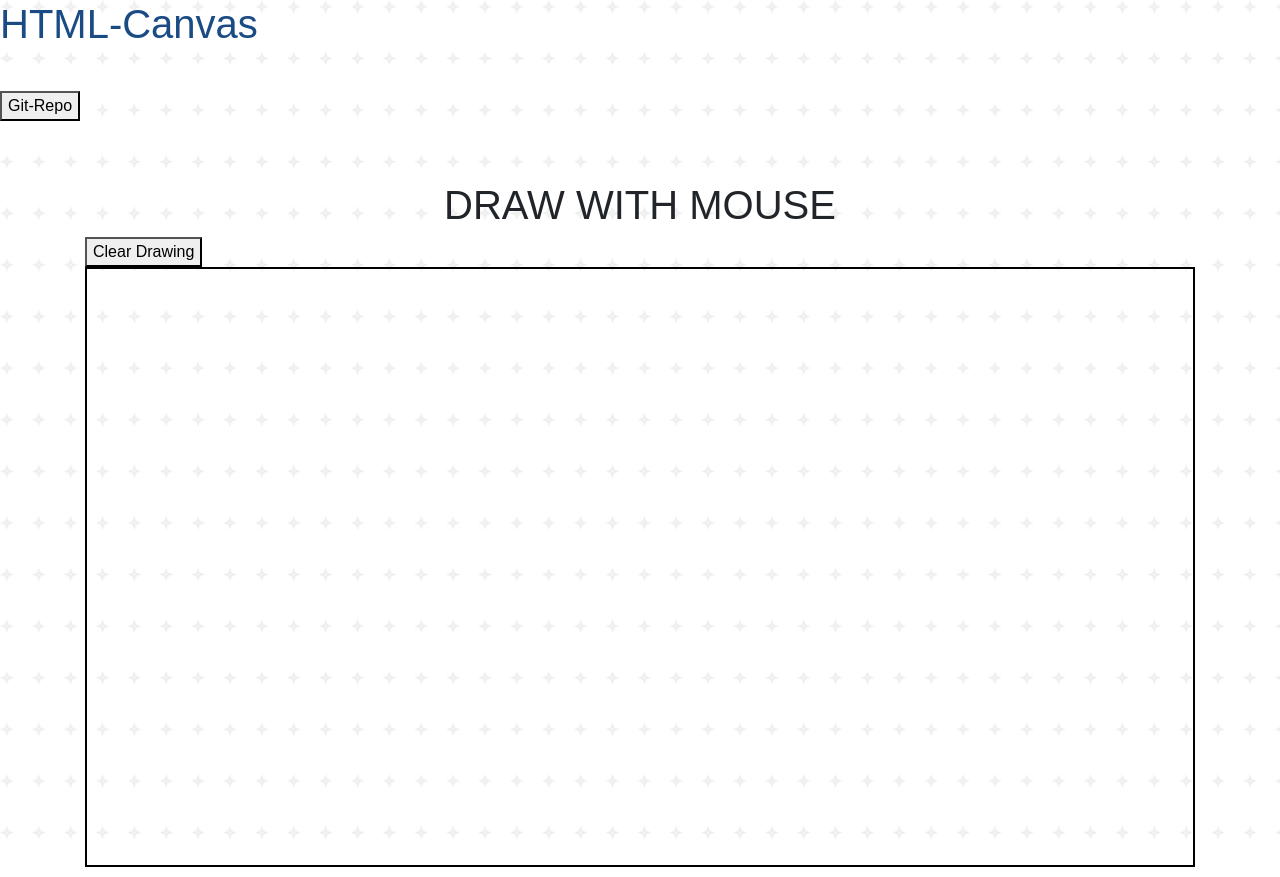
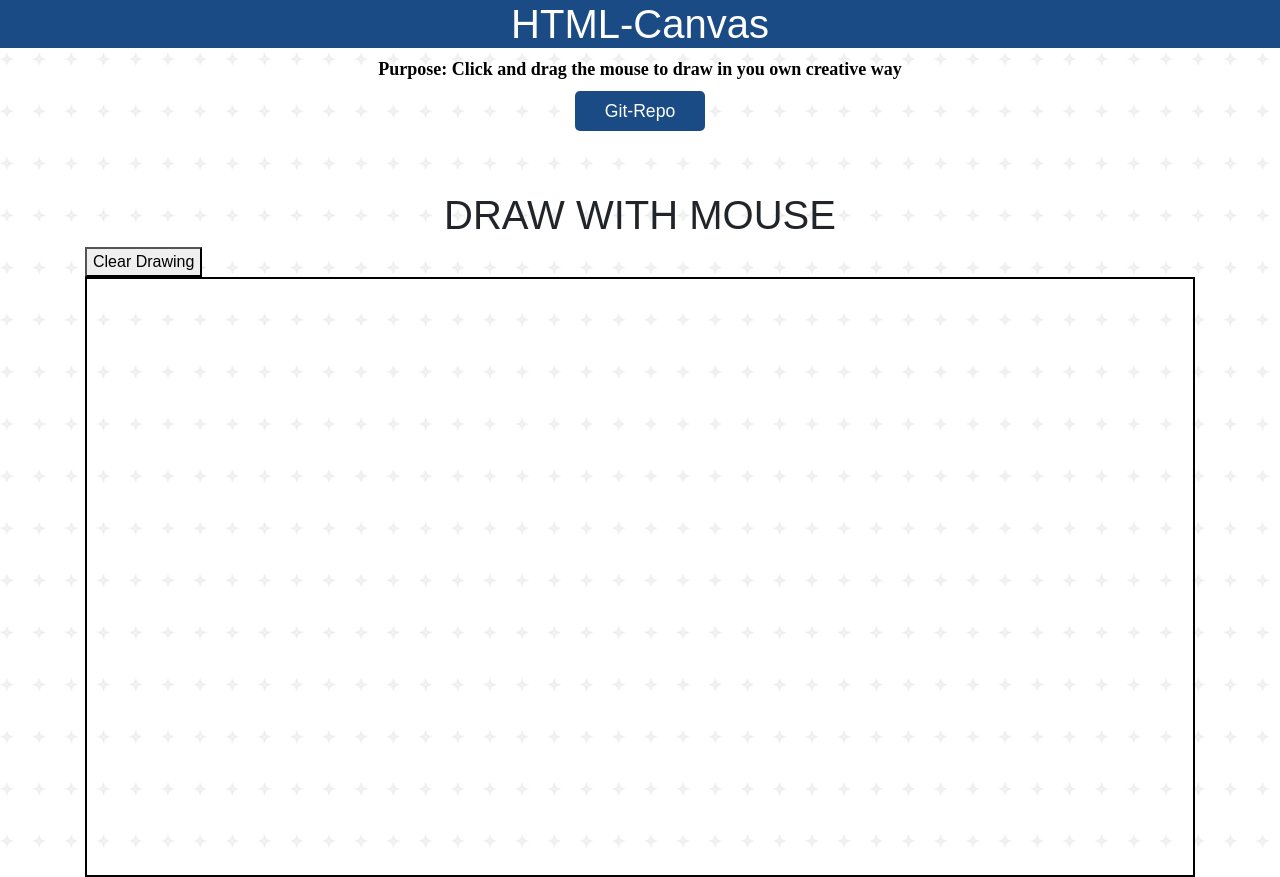
Before and after one commit to Priyanka23-Brs/Canvas, a plain HTML site: page index.html in a window 1280 px wide. Shown: the top 877 px of the page. Drawn offline with nearby package versions, Linux system fonts and the light colour scheme.

Commit message:
Update style.css

```diff
--- a/assets/css/style.css
+++ b/assets/css/style.css
@@ -1,4 +1,4 @@
-/*
+ /*
 Author:    Build Rise Shine with Nyros (BRS)
 Created:   11.05.2022
 Library / Component: Styling page for the app
@@ -24,13 +24,31 @@ body {
 }
 
 h1 {
-    color: var(--primary-color);
+    color: #FFFFFF;
+    background-color: var(--primary-color);
+    text-align: center;
 }
+.git{
+    text-align: center;
+}
+.btns {
+    width: 130px;
+    height: 40px;
+    font-size: 1.1em;
+    cursor: pointer;
+    background-color: var(--primary-color);
+    color: #fff;
+    border: none;
+    border-radius: 5px;
+    transition: all .4s;
+   }
 
 p {
     text-align: center;
 }
-
+#clear button{
+    margin: left 50px;;
+}
 
 
 .currency {
@@ -126,7 +144,7 @@ img {
 
 header h3 {
     font: normal normal 600 18px/27px Oswald;
-    color: #fff;
+    color: black;
 }
 
 header h4 {
```
